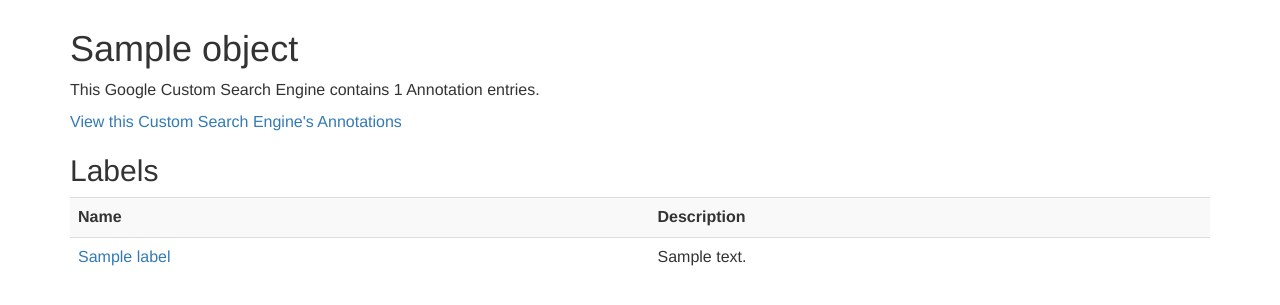
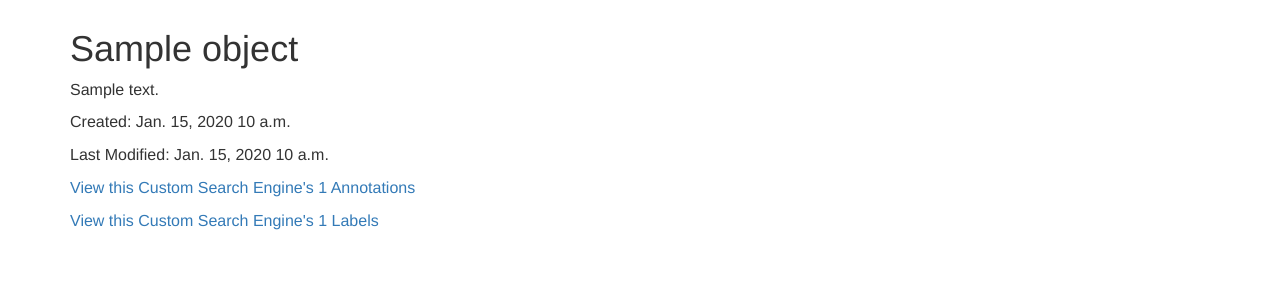
Before and after one commit to saschwarz/django-gcse, a Django app: template gcse/templates/gcse/cse_detail.html in a window 1280 px wide. Shown: the part 51-356 px from the top of the page. Run offline with Django 3.2, Linux system fonts and the light colour scheme; the template is opened without the code that fills it: most values are stand-ins (such as "Sample title", 1, 10 or a date in 2020); some libraries are stand-ins or nearby versions.

Commit message:
Adding/enhancing views/templates

```diff
--- a/gcse/models.py
+++ b/gcse/models.py
@@ -244,7 +244,7 @@ class CustomSearchEngine(TimeStampedModel):
     def facetitems_labels(self):
         """Return all the Labels for the FacetItems associated with this instance."""
         labels = Label.objects.raw('SELECT gcse_label.* FROM gcse_label INNER JOIN gcse_facetitem ON gcse_label.id = gcse_facetitem.label_id WHERE gcse_facetitem.cse_id = %s ORDER BY gcse_label.name', [self.id])
-        return labels
+        return list(labels)
 
     def get_absolute_url(self):
         return reverse('gcse_cse_detail', kwargs={'gid': self.gid})
@@ -489,7 +489,7 @@ class Annotation(TimeStampedModel):
     def alpha_list(cls, selection=None):
         """Return a list of the case insensitive matches of Annotation
         comment's first letters. For use in the view to give alpha based
-        tabs for browsing"""
+        links for browsing"""
         cursor = connection.cursor()
         cursor.execute("SELECT distinct(substr(comment, 1, 1)) FROM "
                        "gcse_annotation order by substr(comment, 1, 1)")
--- a/gcse/templates/gcse/cse_annotation_list.html
+++ b/gcse/templates/gcse/cse_annotation_list.html
@@ -12,9 +12,9 @@
 
 <table class="table table-striped search-results">
   <tbody>
-    <tr><th>Name</th><th>Labels</th><th>URL</th></tr>
+    <tr><th>Name</th><th>Labels</th></tr>
     {% for site in annotation_list %}
-    <tr class="{% cycle 'odd' 'even' %}"><td><a href="{{site.get_absolute_url}}">{{ site.comment|escape }}</a></td><td>{{site.facet_item_labels_as_links|safe}}</td><td><a href="{{site.original_url}}">{{site.original_url}}</a></td></tr>
+    <tr class="{% cycle 'odd' 'even' %}"><td><a href="{{site.get_absolute_url}}">{{ site.comment|escape }}</a></td><td>{{site.facet_item_labels_as_links|safe}}</td></tr>
     {% endfor %}
   </tbody>
 </table>
--- a/gcse/templates/gcse/cse_detail.html
+++ b/gcse/templates/gcse/cse_detail.html
@@ -4,15 +4,9 @@
 
 {% block content %}
 <h1>{{ object.title }}</h1>
-<p>This Google Custom Search Engine contains {{object.annotation_count}} Annotation entries.</p>
-<p><a href="{% url 'gcse_cse_annotation_list' gid=object.gid %}">View this Custom Search Engine's Annotations</a></p>
-<h2>Labels</h2>
-<table class="table table-striped search-results">
-  <tbody>
-    <tr><th>Name</th><th>Description</th></tr>
-    {% for label in object.facetitems_labels %}
-    <tr class="{% cycle 'odd' 'even' %}"><td><a href="{% url 'gcse_cse_label_detail' object.gid label.id %}">{{ label.name|escape }}</a></td><td>{{ label.description }}</td></tr>
-    {% endfor %}
-  </tbody>
-</table>
+<p>{{ object.description }}</p>
+<p>Created: {{object.created | date}} {{object.created | time}}</p>
+<p>Last Modified: {{object.modified | date}} {{object.modified | time}}</p>
+<p><a href="{% url 'gcse_cse_annotation_list' gid=object.gid %}">View this Custom Search Engine's {{object.annotation_count}} Annotations</a></p>
+<p><a href="{% url 'gcse_cse_label_list' gid=object.gid %}">View this Custom Search Engine's {{object.facetitems_labels|length}} Labels</a></p>
 {% endblock %}
--- a/gcse/templates/gcse/label_detail.html
+++ b/gcse/templates/gcse/label_detail.html
@@ -4,7 +4,7 @@
 
 {% block content %}
 <h1>Annotations for Label: {{ label.name }}</h1>
-<p>There are {{count}} <span class="annotation tip">Annotations</span> currently in the <a href="{{ cse.get_absolute_url }}">{{ cse.title }} Custom Search Engine</a> with this Label. You can also <a href="{% url 'gcse_label_list' %}">browse all Labels</a>.</p>
+<p>There are {{count}} <span class="annotation tip">Annotations</span> currently in the <a href="{{ cse.get_absolute_url }}">{{ cse.title }} Custom Search Engine</a> with this Label. You can also <a href="{% url 'gcse_cse_label_list' cse.gid %}">browse all Labels for this Custom Search Engine</a>.</p>
 
 {% block alpha-nav %}
 {% include "gcse/alpha-nav.html" %}
--- a/gcse/templates/gcse/label_list.html
+++ b/gcse/templates/gcse/label_list.html
@@ -5,7 +5,7 @@
 
 {% block content %}
 <h1>All Labels</h1>
-<p>There are {{ count }} Labels are currently in the {% site "name" %} search database.</p>
+<p>There are {{ object_list|length }} Labels are currently in the {% site "name" %} search database.</p>
 <table class="table table-striped search-results">
   <tr><th>Name</th><th>Search Engines</th><Number of Annotations</th></tr>
 {% for label in object_list %}
--- a/gcse/urls.py
+++ b/gcse/urls.py
@@ -66,7 +66,7 @@ urlpatterns += patterns('gcse.views',
                             name="gcse_label_list"),
 
                         # One Label (all CSEs)
-                        url(r'^cses/labels/(?P<id>.+)/$',
+                        url(r'^labels/(?P<id>.+)/$',
                             LabelDetail.as_view(),
                             name='gcse_label_detail'),
 
```
Also changed, not shown: gcse/templates/gcse/annotation_list.html (+4 -3 lines), gcse/views.py (+36 -1 lines).
